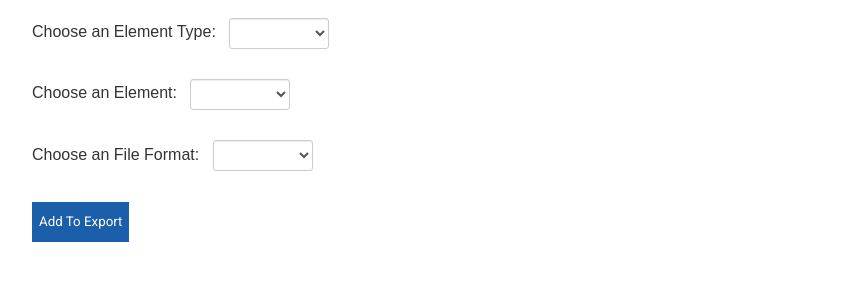
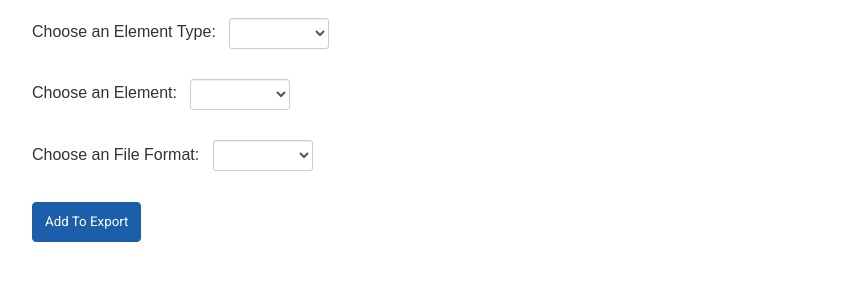
Before and after one commit to hud-code/multi-format-exporter, a website: page views/index.html in a window 1280 px wide. Shown: the part 172-471 px from the top of the page, without its empty margins (3-845 px from the left). Drawn offline with Linux system fonts and the light colour scheme; files that its build step writes are made by us from their sources; files whose address does not match are found by name.

Commit message:
Update index.html

```diff
--- a/views/index.html
+++ b/views/index.html
@@ -47,7 +47,7 @@
 
           <div class="row">
             <div class="options" id="add_to_cart">
-                <button id="add_to_export" class="bom-btn-primary">Add To Export</button>
+                <button id="add_to_export" class="btn btn-default bom-btn-primary">Add To Export</button>
             </div>
           </div>
 
```
